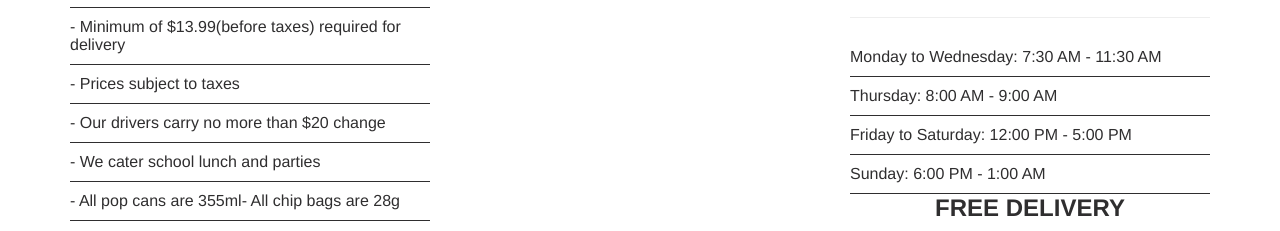
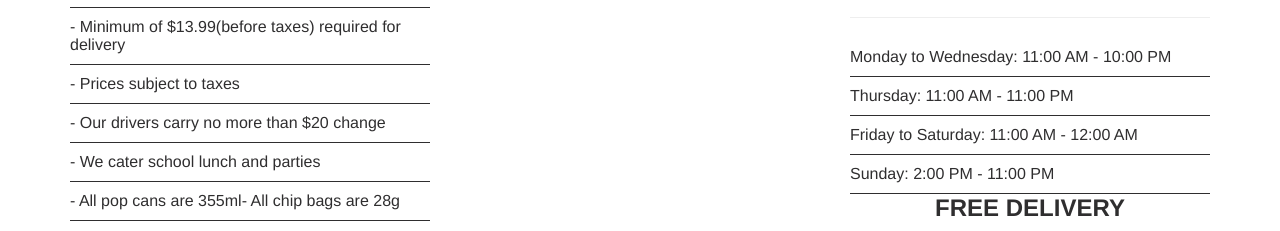
Before and after one commit to WorldFamousPizza/WorldFamousPizza.github.io, a plain HTML site: page index.html in a window 1280 px wide. Shown: the part 7124-7355 px from the top of the page. Drawn offline with Linux system fonts and the light colour scheme.

Commit message:
Update index.html

```diff
--- a/index.html
+++ b/index.html
@@ -275,10 +275,10 @@
                                         <!-- Message -->
                                         <div class="right-text">
                                             <h2>Hours</h2><hr>
-                                            <p>Monday to Wednesday: 7:30 AM - 11:30 AM</p>
-                                            <p>Thursday: 8:00 AM - 9:00 AM</p>
-                                            <p>Friday to Saturday: 12:00 PM - 5:00 PM</p>
-                                            <p>Sunday: 6:00 PM - 1:00 AM</p>
+                                            <p>Monday to Wednesday: 11:00 AM - 10:00 PM</p>
+                                            <p>Thursday: 11:00 AM - 11:00 PM</p>
+                                            <p>Friday to Saturday: 11:00 AM - 12:00 AM</p>
+                                            <p>Sunday: 2:00 PM - 11:00 PM</p>
                                         </div>
                                       </div>
         <div class = "storeDetailsText">
```
